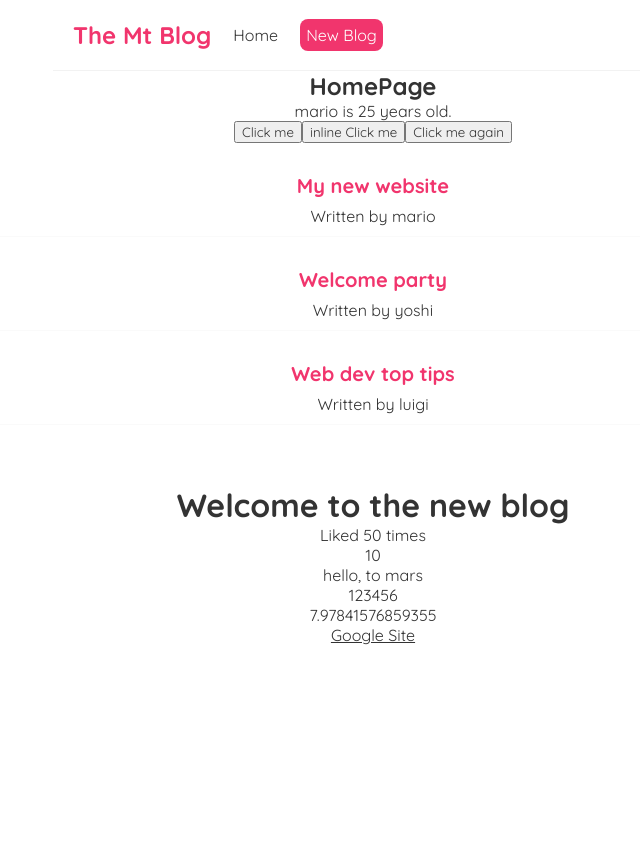
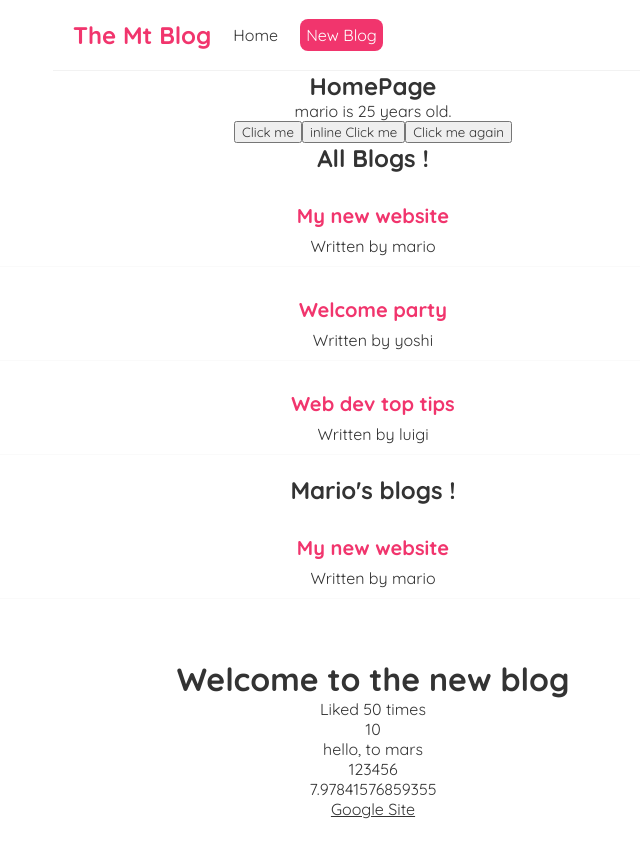
Before and after one commit to mustafaTokmak/react_mt_blog, a React (Create React App) app: page / in a window 1280 px wide. Shown: the top 858 px of the page, without its empty margins (267-907 px from the left). Before the commit the page ends 800 px from the top, so only its background shows below. Built offline with nearby package versions, Linux system fonts and the light colour scheme; the HTML template or start-up script is replaced by a standard one.

Commit message:
using the component again

```diff
--- /dev/null
+++ b/src/BlogList.js
@@ -0,0 +1,18 @@
+const BlogList = ({ blogs, title }) => {
+
+  // const blogs = props.blogs;
+  // const title = props.title;
+  // console.log(props,blogs);
+  return (
+    <div className="blog-list">
+      <h2>{title}</h2>
+      {blogs.map((blog) => (
+        <div className="blog-preview" key={blog.id}>
+          <h2>{blog.title}</h2>
+          <p>Written by {blog.author}</p>
+        </div>
+      ))}
+    </div>
+  )
+}
+export default BlogList;
--- a/src/Home.js
+++ b/src/Home.js
@@ -1,4 +1,5 @@
 import { useState } from 'react';
+import BlogList from './BlogList';
 const Home = () => {
     // let name = 'mario';
     const [name, setName] = useState('mario');
@@ -32,13 +33,10 @@ const Home = () => {
             <button onClick={() => handleClickAgain('mustafa')}>Click me again</button>
 
 
-            {blogs.map((blog) => (
-                <div className="blog-preview" key={blog.id}>
-                    <h2>{ blog.title }</h2>
-                    <p>Written by { blog.author }</p>
-                </div>
+            <BlogList blogs={blogs} title="All Blogs !"/>
+            <BlogList blogs={blogs.filter( (blog) => blog.author === 'mario')} title="Mario's blogs !"/>
 
-            ))}
+
 
 
         </div>
```
